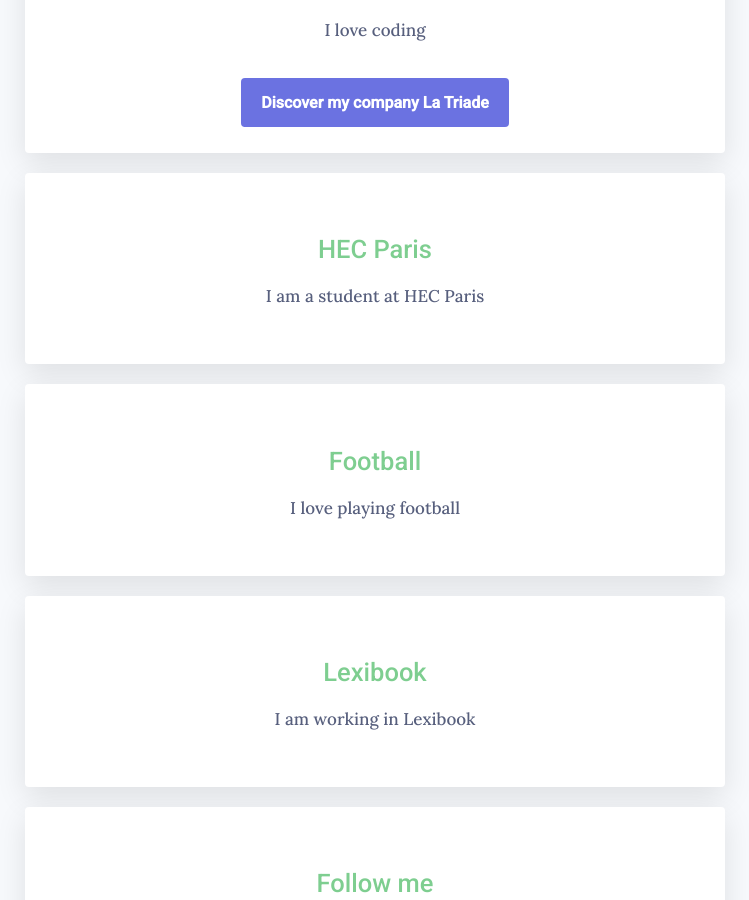
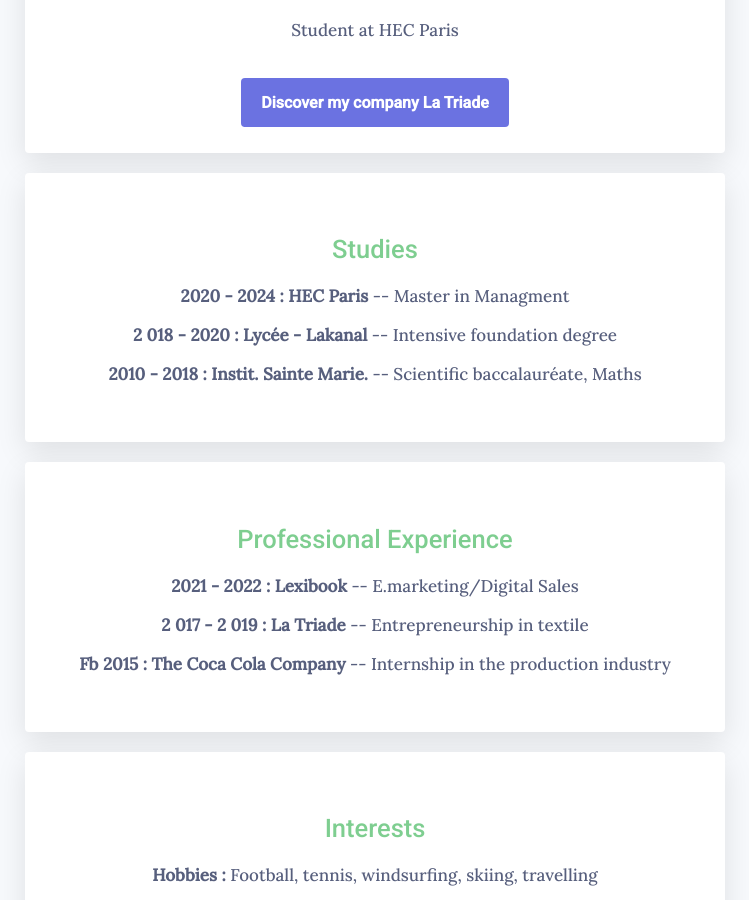
Before and after one commit to alexis-le-cottier/my-profile, a plain HTML site: page index.html in a window 1280 px wide. Shown: the part 264-1164 px from the top of the page, without its empty margins (265-1014 px from the left). Drawn offline with Linux system fonts and the light colour scheme.

Commit message:
Add files via upload

```diff
--- a/index.html
+++ b/index.html
@@ -19,35 +19,48 @@
 
 		<div class="container">
 			<div class="card-white" id="introduction">
-			<h1> Hello, I'm Alexis 😜</h1>
-			<img src ="images/s.jpg" class="img-circle" width="100px" alt="Alexis Le Cottier">
+			<h1> Alexis Le Cottier's Profile </h1>
+			<img src ="images/profile-picture.jpg" class="img-circle" width="100px" alt="Alexis Le Cottier">
 			<p>
-			I love coding
+			Student at HEC Paris
 			</p>
 			<a href="https://triadeshop.bigcartel.com/" class="btn-blue" target="_blank">Discover my company La Triade</a>
 			</div>
 
 			<div class="card-white">
-			<h2> HEC Paris </h2>
+			<h2> Studies </h2>
 			<p>
-				I am a student at HEC Paris
+				<strong>2020 - 2024 : HEC Paris</strong>      -- Master in Managment
 			</p>
+			<p>
+				 <strong>2 018 - 2020 :  Lycée -  Lakanal</strong>   -- Intensive foundation degree
+			</p>
+			<P>
+				<strong>2010 - 2018 : Instit. Sainte Marie.</strong> -- Scientific baccalauréate, Maths
+			</P>
 			</div>
 
 			<div class="card-white">
 
-			<h2> Football </h2>
+			<h2> Professional Experience </h2>
 			<p>
-				I love playing football
+				<strong>2021 - 2022 : Lexibook</strong>       -- E.marketing/Digital Sales
 			</p>
+			<p>
+				<strong>2 017 - 2 019 : La Triade </strong>      -- Entrepreneurship in textile
+			</p>
+			<p>
+				<strong>Fb 2015 : The Coca Cola Company</strong> -- Internship in the production industry
 			</div>
 
 			<div class="card-white">
 
-			<h2> Lexibook </h2>
+			<h2> Interests </h2>
 			<p>
-				I am working in Lexibook
+				<strong> Hobbies : </strong> Football, tennis, windsurfing, skiing, travelling
 			</p>
+			<p>
+				<strong>Voluntary work : </strong> fundraising initiative in aid for an Occopata community primary school in Cusco, Peru
 			</div>
 
 			<div class="card-white">
--- a/style.css
+++ b/style.css
@@ -65,7 +65,7 @@ a:hover {
 	padding: 15px 20px;
 	border-radius: 4px;
 }
-.btn-blue:hover {
+.btn-blue: hover {
 	background-color: black;
 	color: white;
 }
```
Also changed, not shown: images/profile-picture.jpg (added).
